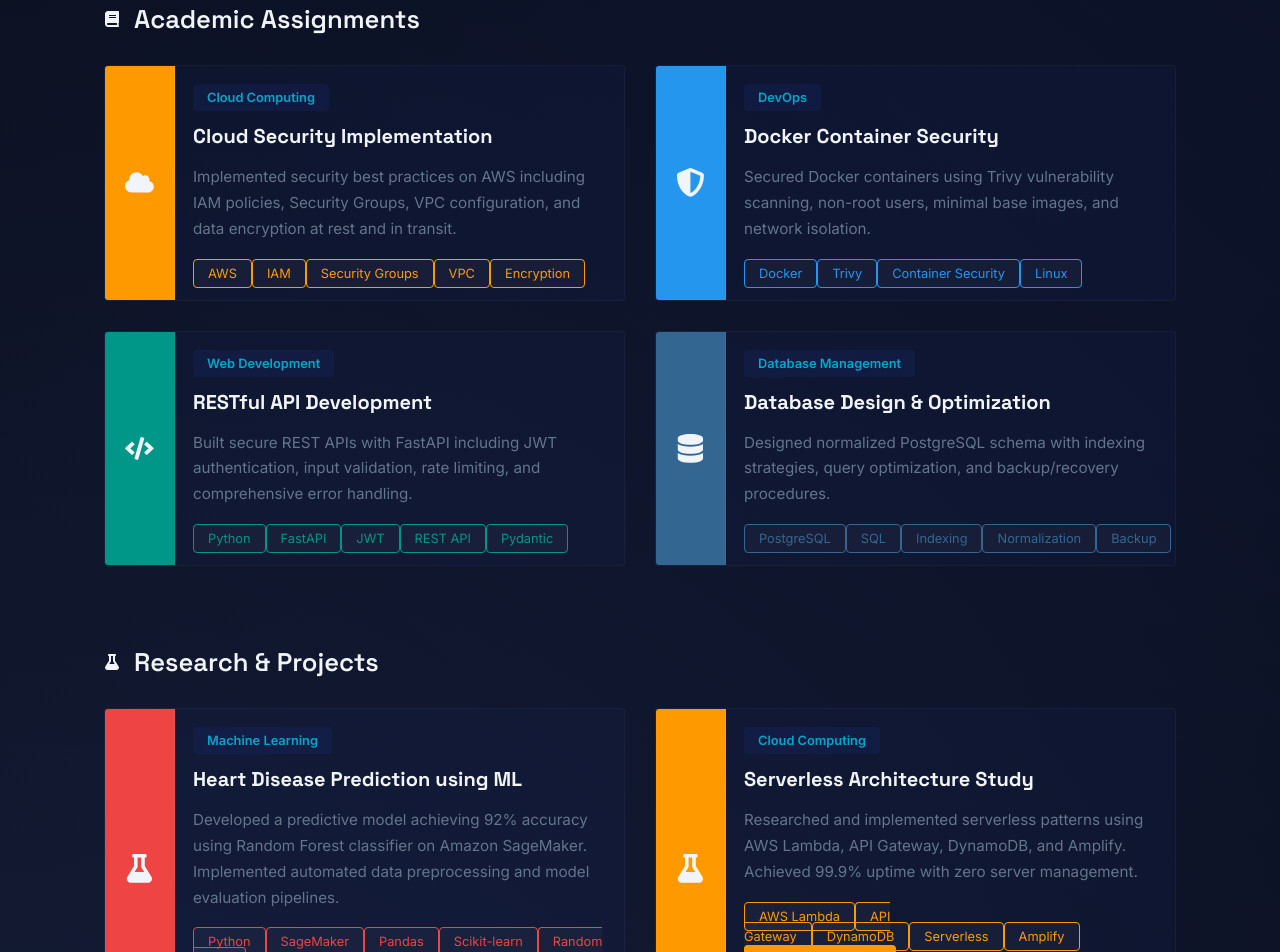
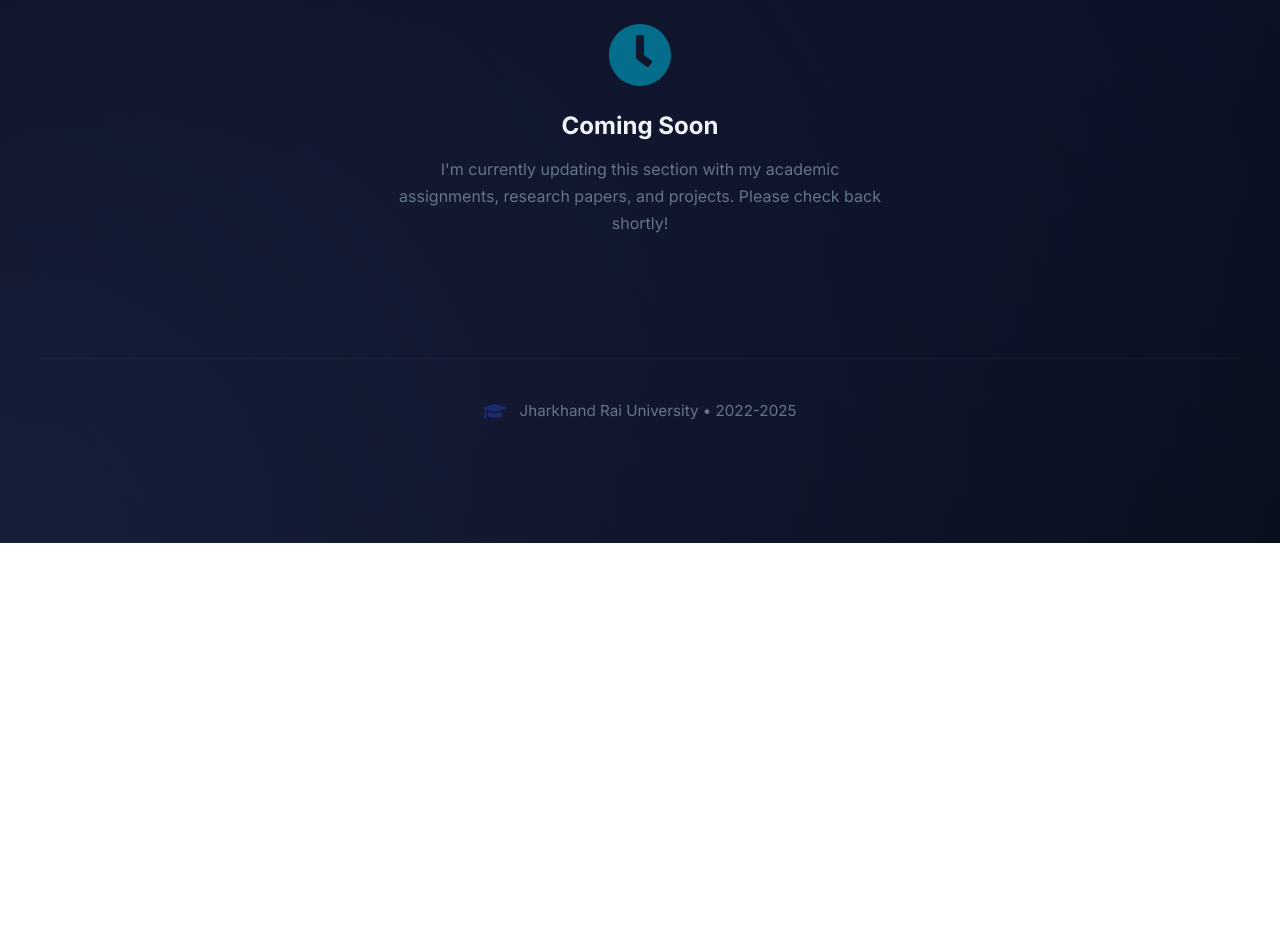
Before and after one commit to ashishkrshaw/Profile, a React (Vite) app: page /research in a window 1280 px wide. Shown: the part 280-1232 px from the top of the page. After the commit the page ends 823 px from the top, so only its background shows below. Built offline with nearby package versions, Linux system fonts and the light colour scheme.

Commit message:
Update research and assignment page

```diff
--- a/src/pages/Research.tsx
+++ b/src/pages/Research.tsx
@@ -1,88 +1,6 @@
-import { FaArrowLeft, FaExternalLinkAlt, FaFlask, FaBook, FaGraduationCap, FaCloud, FaShieldAlt, FaDatabase, FaCode } from 'react-icons/fa';
+import { FaArrowLeft, FaGraduationCap, FaClock } from 'react-icons/fa';
 import { Link } from 'react-router-dom';
-import { motion } from 'framer-motion';
 import styles from './Research.module.css';
-
-// Academic Assignments with icons
-const assignments = [
-    {
-        id: 1,
-        title: 'Cloud Security Implementation',
-        course: 'Cloud Computing',
-        description: 'Implemented security best practices on AWS including IAM policies, Security Groups, VPC configuration, and data encryption at rest and in transit.',
-        skills: ['AWS', 'IAM', 'Security Groups', 'VPC', 'Encryption'],
-        icon: <FaCloud />,
-        color: '#FF9900'
-    },
-    {
-        id: 2,
-        title: 'Docker Container Security',
-        course: 'DevOps',
-        description: 'Secured Docker containers using Trivy vulnerability scanning, non-root users, minimal base images, and network isolation.',
-        skills: ['Docker', 'Trivy', 'Container Security', 'Linux'],
-        icon: <FaShieldAlt />,
-        color: '#2496ED'
-    },
-    {
-        id: 3,
-        title: 'RESTful API Development',
-        course: 'Web Development',
-        description: 'Built secure REST APIs with FastAPI including JWT authentication, input validation, rate limiting, and comprehensive error handling.',
-        skills: ['Python', 'FastAPI', 'JWT', 'REST API', 'Pydantic'],
-        icon: <FaCode />,
-        color: '#009688'
-    },
-    {
-        id: 4,
-        title: 'Database Design & Optimization',
-        course: 'Database Management',
-        description: 'Designed normalized PostgreSQL schema with indexing strategies, query optimization, and backup/recovery procedures.',
-        skills: ['PostgreSQL', 'SQL', 'Indexing', 'Normalization', 'Backup'],
-        icon: <FaDatabase />,
-        color: '#336791'
-    },
-];
-
-// Research & Projects with links
-const research = [
-    {
-        id: 1,
-        title: 'Heart Disease Prediction using ML',
-        type: 'Machine Learning',
-        description: 'Developed a predictive model achieving 92% accuracy using Random Forest classifier on Amazon SageMaker. Implemented automated data preprocessing and model evaluation pipelines.',
-        skills: ['Python', 'SageMaker', 'Pandas', 'Scikit-learn', 'Random Forest'],
-        link: 'https://aiml-2ffm.onrender.com/',
-        color: '#EF4444'
-    },
-    {
-        id: 2,
-        title: 'Serverless Architecture Study',
-        type: 'Cloud Computing',
-        description: 'Researched and implemented serverless patterns using AWS Lambda, API Gateway, DynamoDB, and Amplify. Achieved 99.9% uptime with zero server management.',
-        skills: ['AWS Lambda', 'API Gateway', 'DynamoDB', 'Serverless', 'Amplify'],
-        link: 'https://staging.d2qhlpatspoxmm.amplifyapp.com/',
-        color: '#FF9900'
-    },
-    {
-        id: 3,
-        title: 'OWASP Security Analysis',
-        type: 'Cybersecurity',
-        description: 'Analyzed common web vulnerabilities (OWASP Top 10) including SQL Injection, XSS, CSRF, and implemented comprehensive mitigation strategies.',
-        skills: ['OWASP', 'SQL Injection', 'XSS', 'CSRF', 'Security Testing'],
-        link: null,
-        color: '#DC2626'
-    },
-];
-
-const containerVariants = {
-    hidden: { opacity: 0 },
-    visible: { opacity: 1, transition: { staggerChildren: 0.1 } }
-};
-
-const itemVariants = {
-    hidden: { opacity: 0, y: 20 },
-    visible: { opacity: 1, y: 0 }
-};
 
 export default function Research() {
     return (
@@ -95,55 +13,13 @@ export default function Research() {
                 </div>
             </header>
 
-            {/* Academic Assignments */}
-            <section className={styles.section}>
-                <div className={styles.sectionHeader}>
-                    <FaBook className={styles.sectionIcon} />
-                    <h2>Academic Assignments</h2>
-                </div>
-                <motion.div className={styles.grid} variants={containerVariants} initial="hidden" animate="visible">
-                    {assignments.map(item => (
-                        <motion.div key={item.id} className={styles.card} variants={itemVariants} whileHover={{ y: -5 }}>
-                            <div className={styles.cardIcon} style={{ background: item.color }}>{item.icon}</div>
-                            <div className={styles.cardContent}>
-                                <span className={styles.course}>{item.course}</span>
-                                <h3>{item.title}</h3>
-                                <p>{item.description}</p>
-                                <div className={styles.skills}>
-                                    {item.skills.map(s => <span key={s} style={{ borderColor: item.color, color: item.color }}>{s}</span>)}
-                                </div>
-                            </div>
-                        </motion.div>
-                    ))}
-                </motion.div>
-            </section>
-
-            {/* Research */}
-            <section className={styles.section}>
-                <div className={styles.sectionHeader}>
-                    <FaFlask className={styles.sectionIcon} />
-                    <h2>Research & Projects</h2>
-                </div>
-                <motion.div className={styles.grid} variants={containerVariants} initial="hidden" animate="visible">
-                    {research.map(item => (
-                        <motion.div key={item.id} className={styles.card} variants={itemVariants} whileHover={{ y: -5 }}>
-                            <div className={styles.cardIcon} style={{ background: item.color }}><FaFlask /></div>
-                            <div className={styles.cardContent}>
-                                <span className={styles.course}>{item.type}</span>
-                                <h3>{item.title}</h3>
-                                <p>{item.description}</p>
-                                <div className={styles.skills}>
-                                    {item.skills.map(s => <span key={s} style={{ borderColor: item.color, color: item.color }}>{s}</span>)}
-                                </div>
-                                {item.link && (
-                                    <a href={item.link} target="_blank" rel="noopener noreferrer" className={styles.link} style={{ background: item.color }}>
-                                        <FaExternalLinkAlt /> View Project
-                                    </a>
-                                )}
-                            </div>
-                        </motion.div>
-                    ))}
-                </motion.div>
+            {/* Coming Soon Placeholder */}
+            <section className={styles.section} style={{ textAlign: 'center', paddingTop: '80px', paddingBottom: '80px' }}>
+                <FaClock style={{ fontSize: '4em', color: 'var(--accent-light)', marginBottom: '20px', opacity: 0.6 }} />
+                <h2 style={{ marginBottom: '16px' }}>Coming Soon</h2>
+                <p style={{ color: 'var(--muted)', maxWidth: '500px', margin: '0 auto', lineHeight: 1.7 }}>
+                    I'm currently updating this section with my academic assignments, research papers, and projects. Please check back shortly!
+                </p>
             </section>
 
             <div className={styles.footer}>
```
